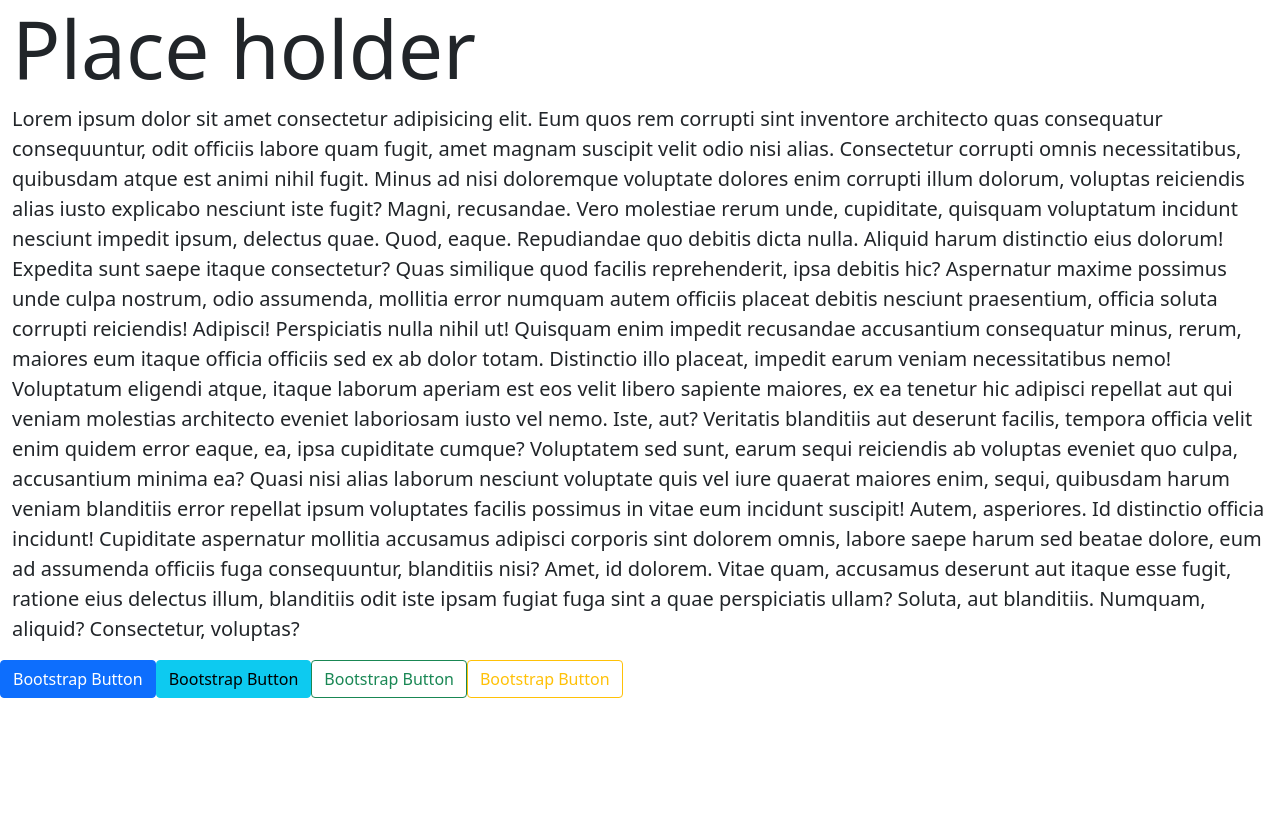
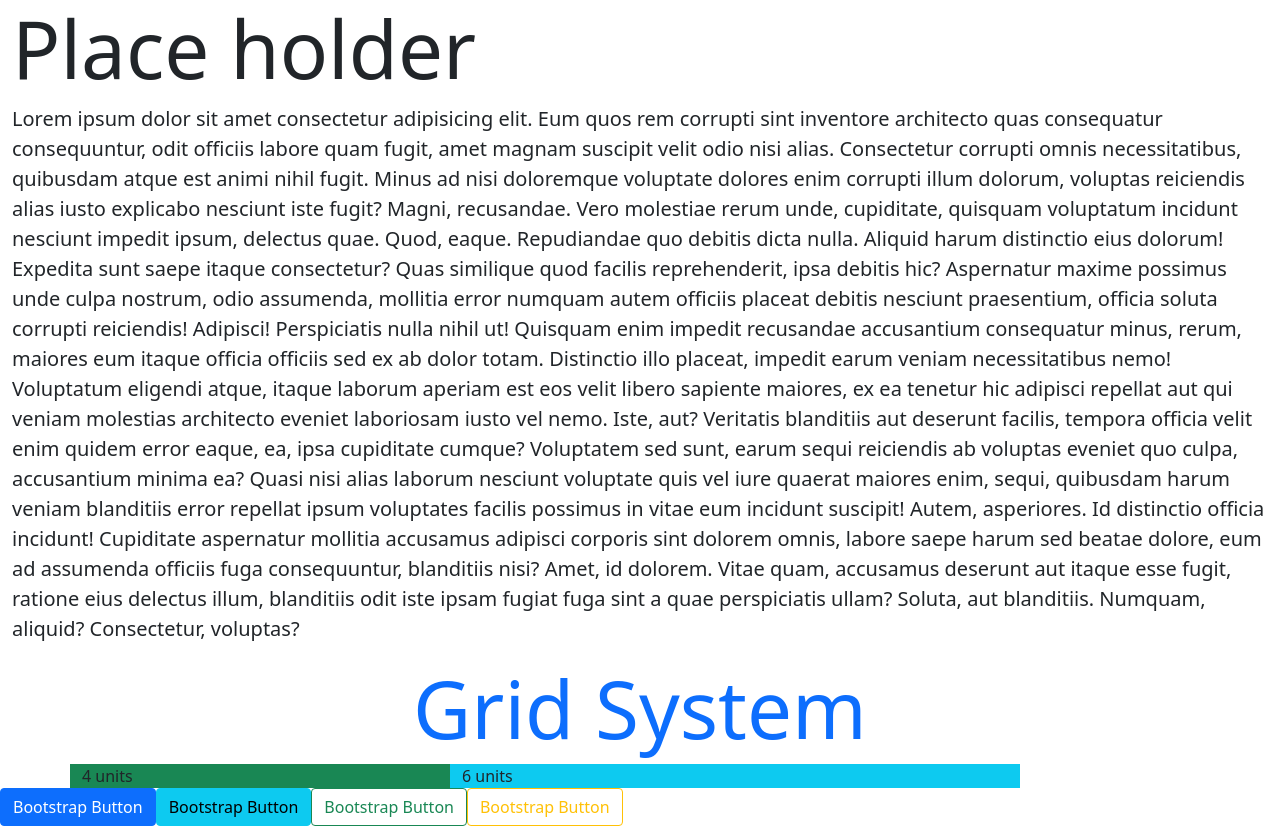
Before and after one commit to palm25102537/Re-learn-Basic-Web, a plain HTML site: page Boostrap/index.html in a window 1280 px wide. Before the commit the page ends 800 px from the top, so only its background shows below. Drawn offline with nearby package versions, Linux system fonts and the light colour scheme.

Commit message:
bootstrap grid

```diff
--- a/Boostrap/index.html
+++ b/Boostrap/index.html
@@ -24,9 +24,18 @@
         Id distinctio officia incidunt! Cupiditate aspernatur mollitia accusamus adipisci corporis sint dolorem omnis, labore saepe harum sed beatae dolore, eum ad assumenda officiis fuga consequuntur, blanditiis nisi? Amet, id dolorem.
         Vitae quam, accusamus deserunt aut itaque esse fugit, ratione eius delectus illum, blanditiis odit iste ipsam fugiat fuga sint a quae perspiciatis ullam? Soluta, aut blanditiis. Numquam, aliquid? Consectetur, voluptas?</p>
     </div>
+    <div class="container">
+        <h1 class="display-1 text-center text-primary">Grid System</h1>
+        <div class="row">
+            <div class="col-4 bg-success">4 units</div>
+            <div class="col-6 bg-info">6 units</div>
+        </div>
+    </div>
     <button type="button" class="btn btn-primary">Bootstrap Button</botton>
     <button type="button" class="btn btn-info">Bootstrap Button</botton>
     <button type="button" class="btn btn-outline-success">Bootstrap Button</botton>
     <button type="button" class="btn btn-outline-warning">Bootstrap Button</botton>
+
+
 </body>
 </html>
```
